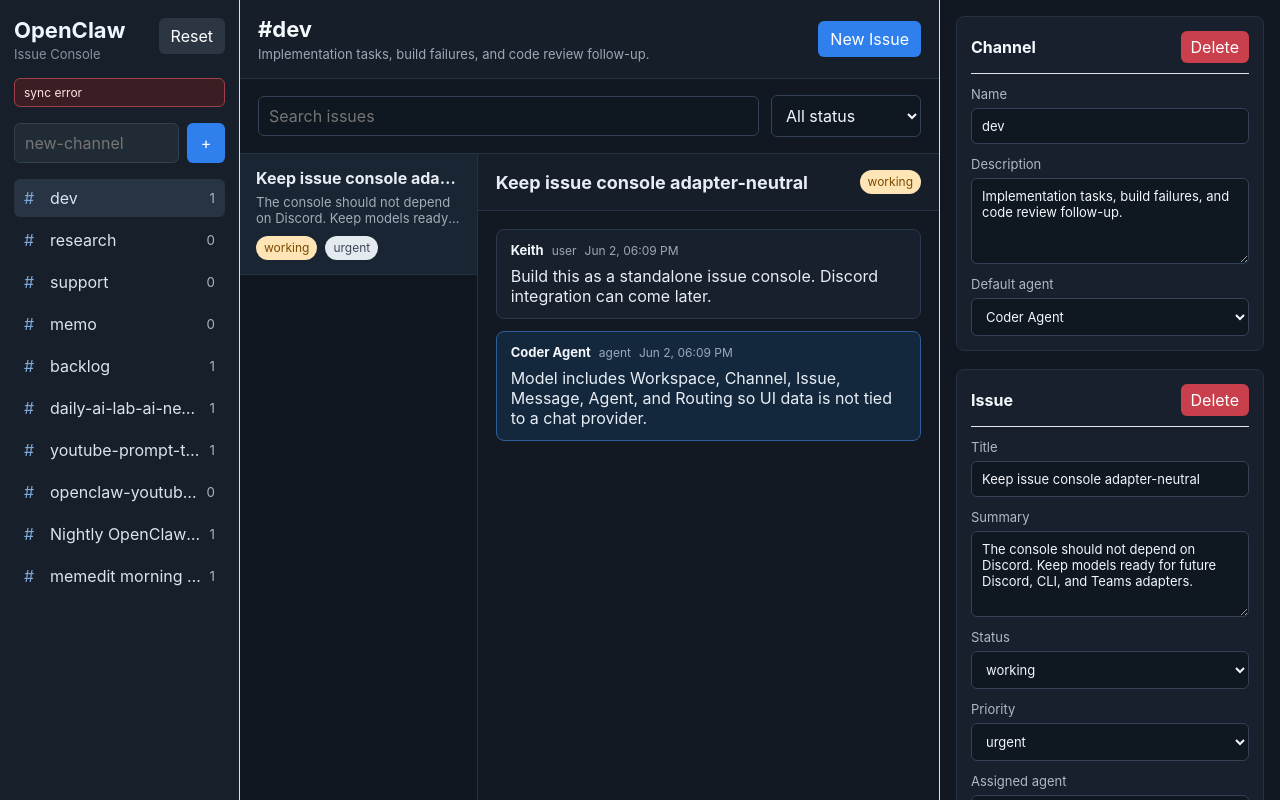
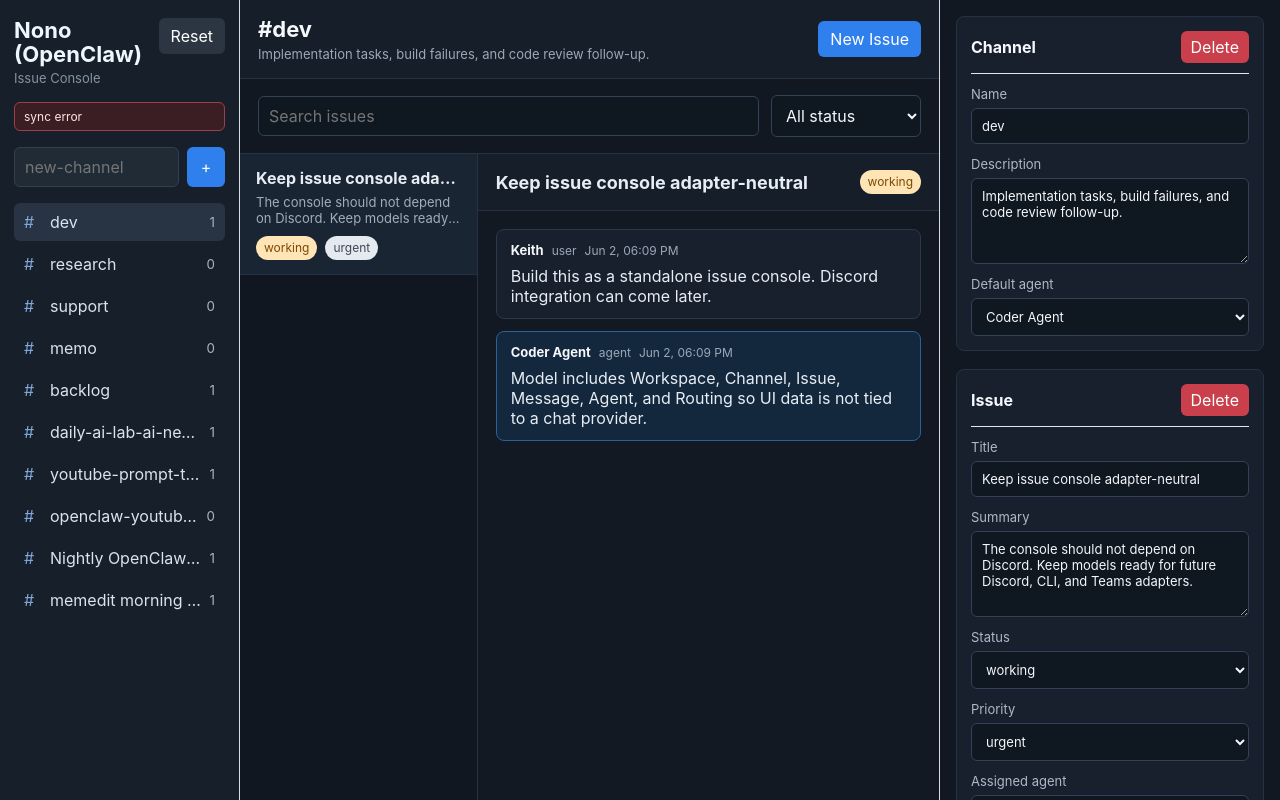
Before and after one commit to KeithCCC/nono-discord, a React (Vite) app: page / in a window 1280 px wide. Shown: the top 800 px of the page. Built offline with nearby package versions, Linux system fonts and the light colour scheme; no server answers.

Commit message:
Rename console title to Nono

```diff
--- a/index.html
+++ b/index.html
@@ -3,7 +3,7 @@
   <head>
     <meta charset="UTF-8" />
     <meta name="viewport" content="width=device-width, initial-scale=1.0" />
-    <title>OpenClaw Issue Console</title>
+    <title>Nono (OpenClaw) Issue Console</title>
   </head>
   <body>
     <div id="root"></div>
--- a/scripts/sync-cron-memedit-status.mjs
+++ b/scripts/sync-cron-memedit-status.mjs
@@ -27,7 +27,7 @@ const defaultAgents = [
 
 const createWorkspace = () => ({
   id: "openclaw-local-workspace",
-  name: "OpenClaw Issue Console",
+  name: "Nono (OpenClaw) Issue Console",
   channels: [],
   issues: [],
   messages: [],
--- a/src/App.tsx
+++ b/src/App.tsx
@@ -207,7 +207,7 @@ function App() {
   return (
     <main className="app-shell">
       <aside className="pane channel-pane" aria-label="Channels">
-        <div className="brand"><div><h1>OpenClaw</h1><p>Issue Console</p></div><button type="button" onClick={() => setWorkspace(resetWorkspace())}>Reset</button></div>
+        <div className="brand"><div><h1>Nono (OpenClaw)</h1><p>Issue Console</p></div><button type="button" onClick={() => setWorkspace(resetWorkspace())}>Reset</button></div>
         <div className={`sync-status ${syncStatus}`}>{syncStatus === "synced" ? "server synced" : syncStatus === "saving" ? "saving" : syncStatus === "loading" ? "loading" : syncStatus === "error" ? "sync error" : "local mode"}</div>
         <form className="channel-create" onSubmit={createChannel}><input value={newChannelName} onChange={(event) => setNewChannelName(event.target.value)} placeholder="new-channel" /><button type="submit">+</button></form>
         <nav className="channel-list">{workspace.channels.map((item) => <button key={item.id} className={item.id === channel?.id ? "channel active" : "channel"} onClick={() => { setSelectedChannelId(item.id); setSelectedIssueId(""); }}><span className="hash">#</span><span>{item.name}</span><small>{workspace.issues.filter((row) => row.channelId === item.id && row.status !== "archived").length}</small></button>)}</nav>
--- a/src/services/storageService.ts
+++ b/src/services/storageService.ts
@@ -159,7 +159,7 @@ const messages: Message[] = [
 export function createSeedWorkspace(): Workspace {
   return {
     id: "openclaw-local-workspace",
-    name: "OpenClaw Issue Console",
+    name: "Nono (OpenClaw) Issue Console",
     channels,
     issues,
     messages,
```
